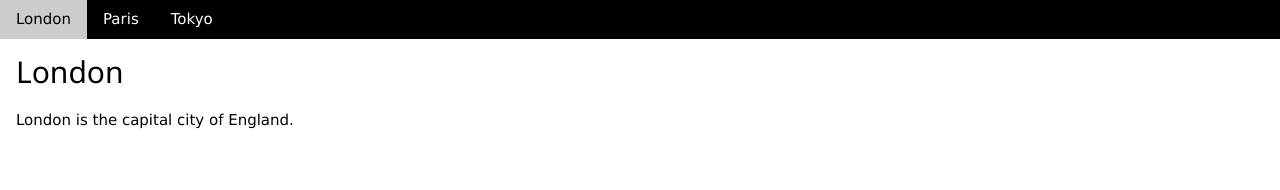
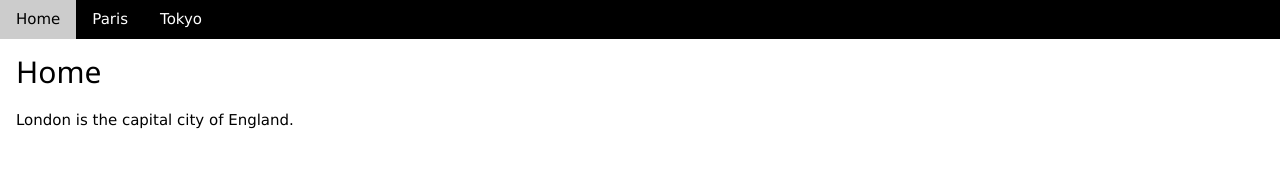
Before and after one commit to vedgar/logicday, a Jekyll site: the page built from README.md, in a window 1280 px wide. Shown: the top 190 px of the page. Built offline with Jekyll 4.4.1, drawn with Linux system fonts in a browser that asks for light colours; our own code applies the rules of GitHub Pages for plain Markdown files.

Commit message:
Update default.html

```diff
--- a/_layouts/default.html
+++ b/_layouts/default.html
@@ -6,13 +6,13 @@
 <body>
 
 <div class="w3-bar w3-black">
-  <button class="w3-bar-item w3-button" onclick="openCity('Home')">London</button>
+  <button class="w3-bar-item w3-button" onclick="openCity('Home')">Home</button>
   <button class="w3-bar-item w3-button" onclick="openCity('Paris')">Paris</button>
   <button class="w3-bar-item w3-button" onclick="openCity('Tokyo')">Tokyo</button>
 </div>
 
 <div id="Home" class="w3-container city">
-  <h2>London</h2>
+  <h2>Home</h2>
   <p>London is the capital city of England.</p>
 </div>
 
```
